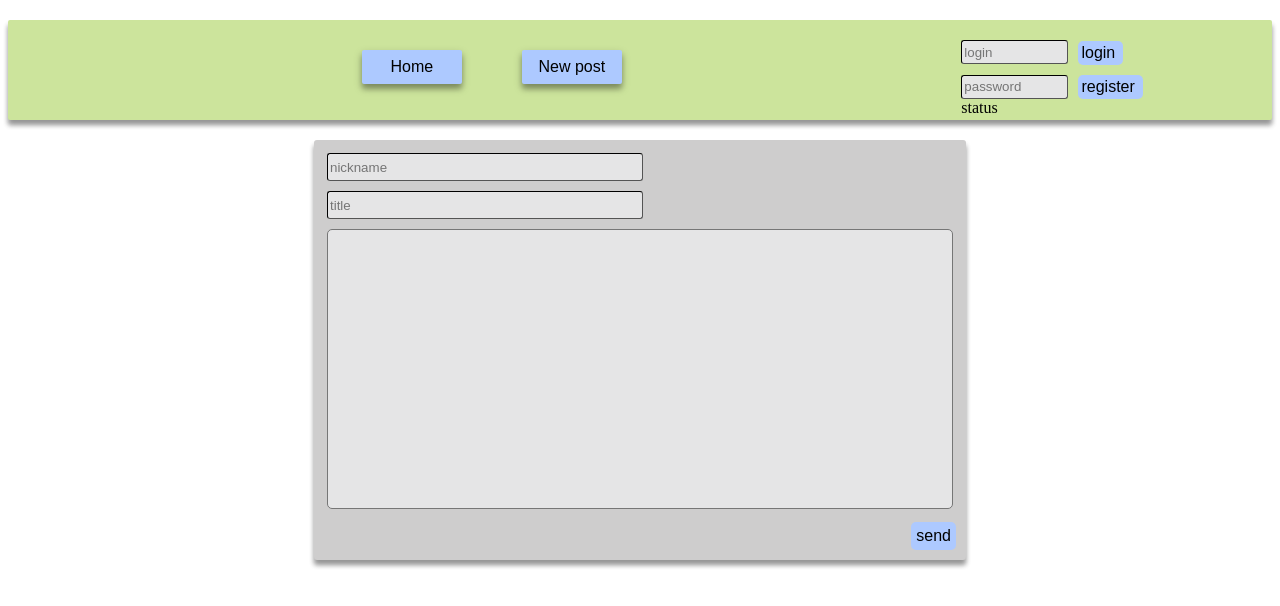
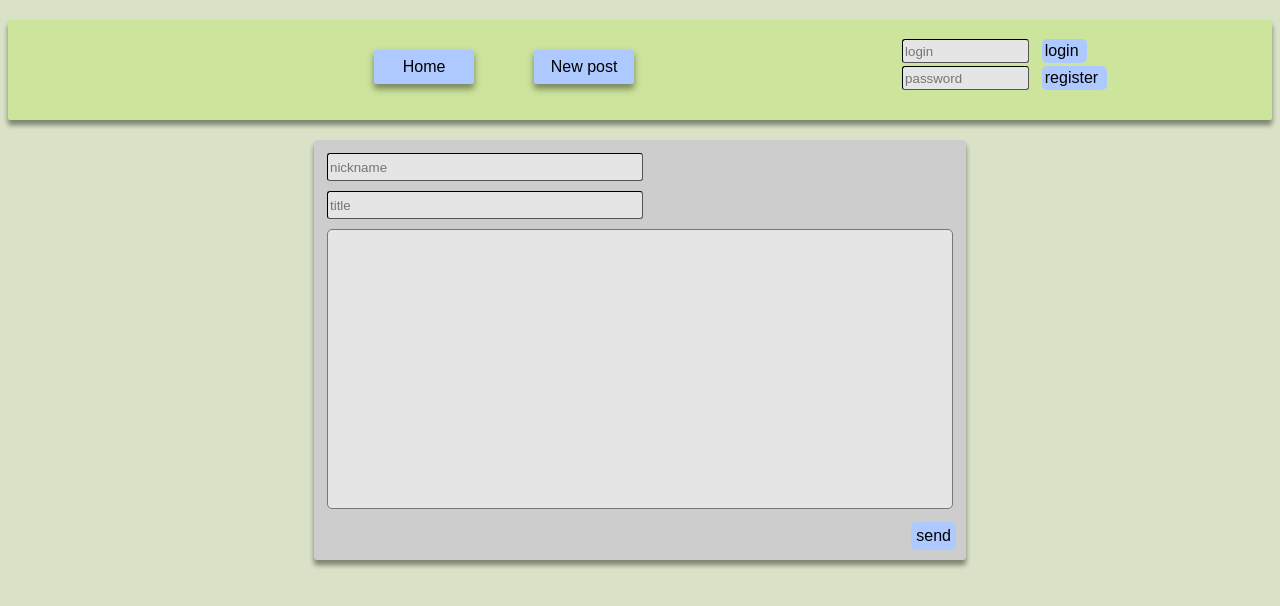
Before and after one commit to denissokolow/blogv3, a React (Create React App) app in the folder client/: page /newpost in a window 1280 px wide. Shown: the top 606 px of the page. Built offline with nearby package versions, Linux system fonts and the light colour scheme.

Commit message:
login adder

```diff
--- a/client/public/index.html
+++ b/client/public/index.html
@@ -1,7 +1,11 @@
 <html lang="en">
 <head>
 	<meta charset="UTF-8">
-	<title>Blog v3</title>
+	<title>Avocado blog</title>
+	<style>
+		body{
+			 background-color: rgb(217, 226, 198);
+		} </style>
 	<link rel="shortcut icon" href="favicon.ico" type="image/x-icon">
 	<meta name="viewport" content="width=device-width, initial-scale=1, shrink-to-fit=no">
 </head>
--- a/client/src/App.jsx
+++ b/client/src/App.jsx
@@ -1,3 +1,4 @@
+
 import React from 'react';
 import Headbar from './Headbar';
 import Posts from './Posts';
--- a/client/src/Login.css
+++ b/client/src/Login.css
@@ -6,17 +6,18 @@
     display: flex;
     flex-wrap: wrap;
     align-content: flex-start;
-    width: 40%;
-    height: 80%;
-    margin: 5px;
-    padding: 5px;
+    width: 50%;
+    max-width: 80%;
+    height: 100%;
+    margin: 1px;
+    padding: 15px;
     border-radius: 5px;
 }
 .login{
     display: flex;
-    width: 50%;
-    margin-top: 10px;
-    height: 30%;
+    max-width: 50%;
+    margin-top: 3px;
+    height: auto;
     border-width: 1px;
     border-color: black;
     border-radius: 3px;
@@ -24,9 +25,9 @@
 }
 .password{
     display: flex;
-    width: 50%;
-    margin-top: 10px;
-    height: 30%;
+    max-width: 50%;
+    margin-top: 3px;
+    height: auto;
     border-width: 1px;
     border-color: black;
     border-radius: 3px;
@@ -36,7 +37,7 @@
     display: flex;
     text-decoration: none;
     margin-left: 5%;
-    margin-top: 5%;
+    margin-top: 3px;
     border: 0;
     width:  45px;
     height: auto;
@@ -51,7 +52,7 @@
     display: flex;
     text-decoration: none;
     margin-left: 5%;
-    margin-top: 5%;
+    margin-top: 3px;
     border: 0;
     width:  45px;
     height: auto;
@@ -66,7 +67,7 @@
 .reg-button{
     display: flex;
     text-decoration: none;
-    margin-top: 5%;
+    margin-top: 3px;
     margin-left: 5%;
     border: 0;
     width:  65px;
@@ -81,7 +82,7 @@
 .reg-button:hover{
     display: flex;
     text-decoration: none;
-    margin-top: 5%;
+    margin-top: 3px;
     margin-left: 5%;
     border: 0;
     width:  65px;
@@ -94,3 +95,21 @@
     color: black;
     font-weight: bold;
 }
+.userplate{
+    display: flex;
+    flex-wrap: wrap;
+    align-content: flex-start;
+    width: 50%;
+    height: 80%;
+    margin: 5px;
+    padding: 5px;
+}
+.status{
+    display: flex;
+    max-width: 50%;
+    margin-top: 5px;
+    color: hsl(0, 95%, 74%);
+    font-size: 12px;
+    font-weight: bold;
+    word-wrap: break-word;
+}
--- a/client/src/Login.jsx
+++ b/client/src/Login.jsx
@@ -3,36 +3,37 @@ import { Redirect } from "react-router";
 import axios from 'axios';
 import "./Login.css";
 
- //принимаем и передаем логин и пароль на /api/login, проверяем его на пустоту, возвращаем logOn тру или фолс
-const loginTryOn = (log, pas) =>{
-     console.log("GET получил логин и пароль из инпутов", "логин: ",log, "пароль:", pas)
-     axios.get('http://localhost:3001/api/login/', {params:{log: log, pas:pas}})
-    }
-
-
-//принимаем и передаем логин и пароль, проверяем на пустоту, сверяем с базой, возвращаем удачную регистрацию или дубль
-const regTry = (log, pas) =>{
-    console.log("POST получил логин и пароль из инпутов", "логин: ",log, "пароль:", pas)
-    axios.post(`http://localhost:3001/api/login/`, {log, pas})
-         }
 
 class Login extends Component {
     constructor(props) {
         super(props);
         this.state = {
-                      logOn: true,
+                      logOn: false,
                       user:'',
                       login: '',
-                      password:''
+                      password:'',
+                      status:''
                     };
+                    this.regTry = this.regTry.bind(this);
+                }
+    loginTryOn = (log, pas) =>{
+        axios.get('http://localhost:3001/api/login/', {params:{log: log, pas:pas}})
+        .then(dta => dta.data)
+        .then(param => this.setState(param))
         }
 
-
+    regTry = (log, pas) => {
+        axios.post(`http://localhost:3001/api/login/`, { log, pas })
+        .then(dta => {
+                       this.setState(dta.data);
+                       setTimeout(()=>this.setState({status:''}), 2000);
+            }
+        )}
 
     render() {
         return (
         <div className="back-login">
-        {this.state.logOn ?
+        {!this.state.logOn ?
             <div className="login-div">
                 <input
                     className="login"
@@ -43,7 +44,7 @@ class Login extends Component {
                     onClick= { () => {
                         const log= `${this.login.value}`
                         const pas= `${this.password.value}`
-                        loginTryOn(log, pas)
+                        this.loginTryOn(log, pas)
                     }}
                     type="button"
                     className="login-button"
@@ -59,14 +60,17 @@ class Login extends Component {
                     onClick= { () => {
                         const log= `${this.login.value}`
                         const pas= `${this.password.value}`
-                        regTry(log,pas)
-                    }} //передаем логин и пароль для регистрации
+                        this.regTry(log,pas)
+                    }}
                     type="button"
                     className="reg-button"
                     > register</button>
-                <div>status</div>
+                <div className="status">{this.state.status}</div>
             </div>
-            : <div> UserName </div>
+            : <div className="userplate">
+                    {this.state.user}
+                    Logout
+                    </div>
          }
         </div>
         );
--- a/client/src/Posts.css
+++ b/client/src/Posts.css
@@ -14,7 +14,7 @@
         border-radius: 5px;
         height: 260px;
         box-shadow: 0 1px 1px rgba(0,0,0,0.25), 0 1px 1px rgba(0,0,0,0.22);
-        background: rgb(206, 205, 205);
+        background: rgb(206, 175, 148);
         font-family: Arial, Helvetica, sans-serif;
 
 }
@@ -34,7 +34,7 @@
     height: 61%;
     border-radius: 5px;
     overflow: hidden;
-    background: rgb(229, 229, 230);
+    background: rgb(219, 204, 191);
 }
 .delete-posts{
     display: flex;
```
Also changed, not shown: client/src/Post.jsx (line endings or trailing spaces), 2 other files (tests, documents, lock files or other folders).
